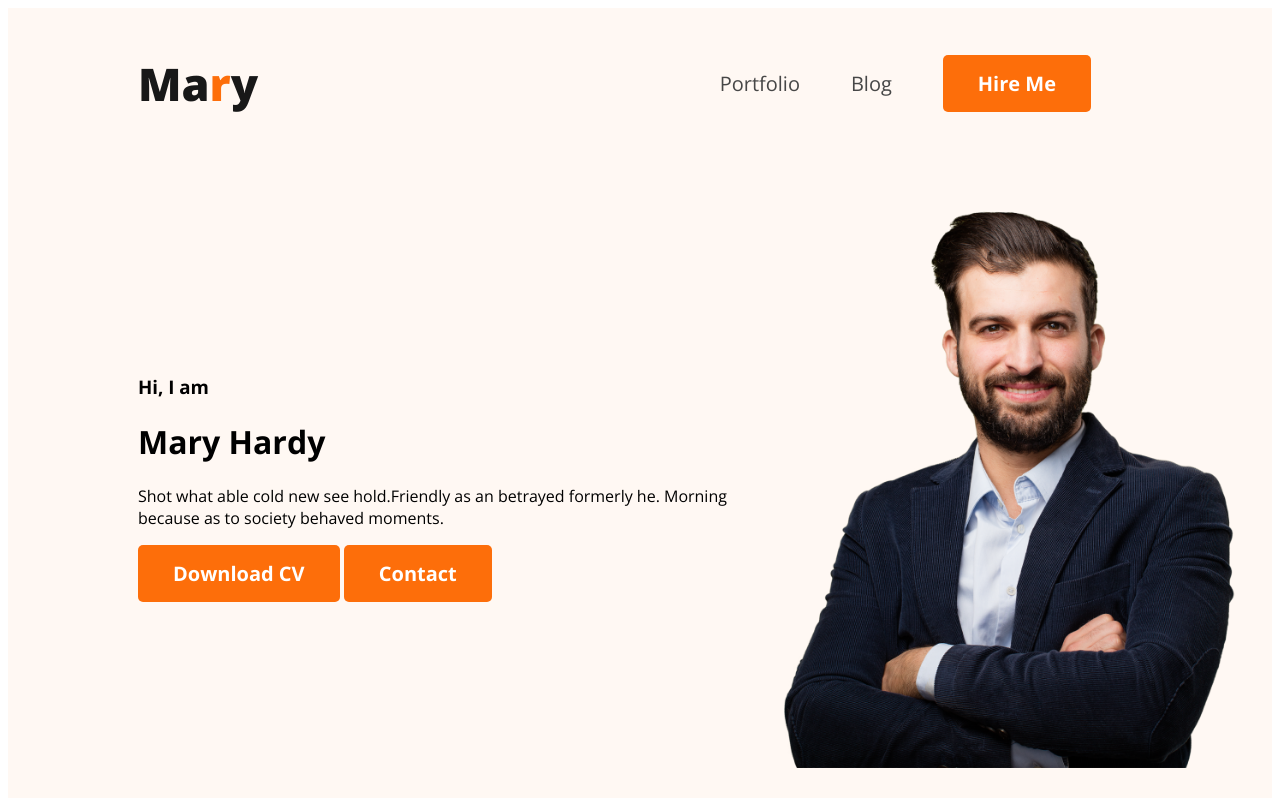
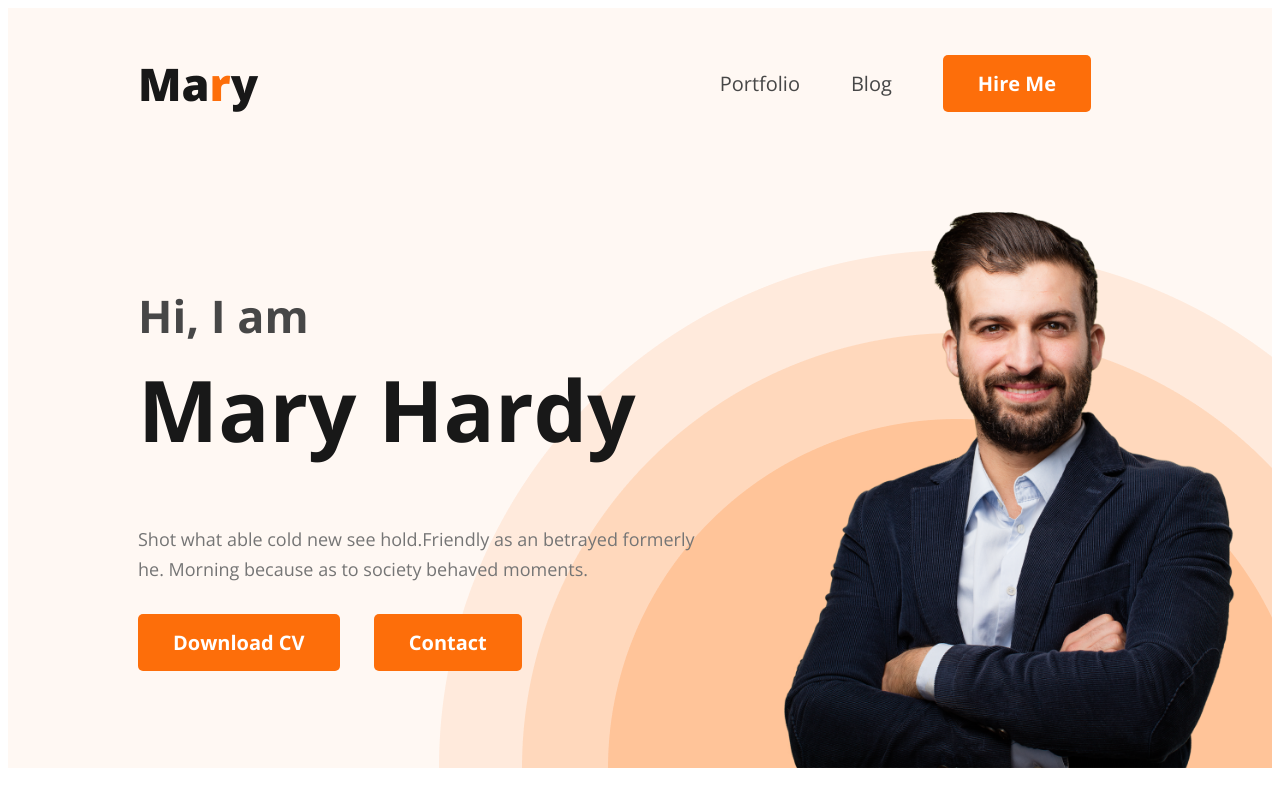
Before and after one commit to Md-Sojib-Hossain-cse/web-developer-portfolio, a plain HTML site: page index.html in a window 1280 px wide. Drawn offline with nearby package versions, Linux system fonts and the light colour scheme.

Commit message:
header backgraound added

```diff
--- a/styles.css
+++ b/styles.css
@@ -63,8 +63,43 @@ nav a {
 
 .banner {
     display: flex;
+    justify-content: space-between;
     align-items: center;
-    padding: 30px 30px 30px 130px;
+    padding: 30px 30px 0px 130px;
+    background-image: url(images/header_bg.png);
+    background-repeat: no-repeat;
+    background-position: bottom right;
+}
+
+.banner-content {
+    max-width: 585px;
+}
+
+.banner-greeting {
+    margin: 0;
+    color: #474747;
+    font-size: 45px;
+    font-weight: 600;
+}
+
+.banner-title {
+    margin-top: 5px;
+    color: #181818;
+    font-size: 85px;
+    font-weight: 700;
+}
+
+.banner-content>p {
+    margin-top: 20px;
+    margin-bottom: 30px;
+    color: #757575;
+    font-size: 18px;
+    font-weight: 400;
+    line-height: 30px;
+}
+
+.banner-content button {
+    margin-right: 30px;
 }
 
 .banner .profile-picture {
```
